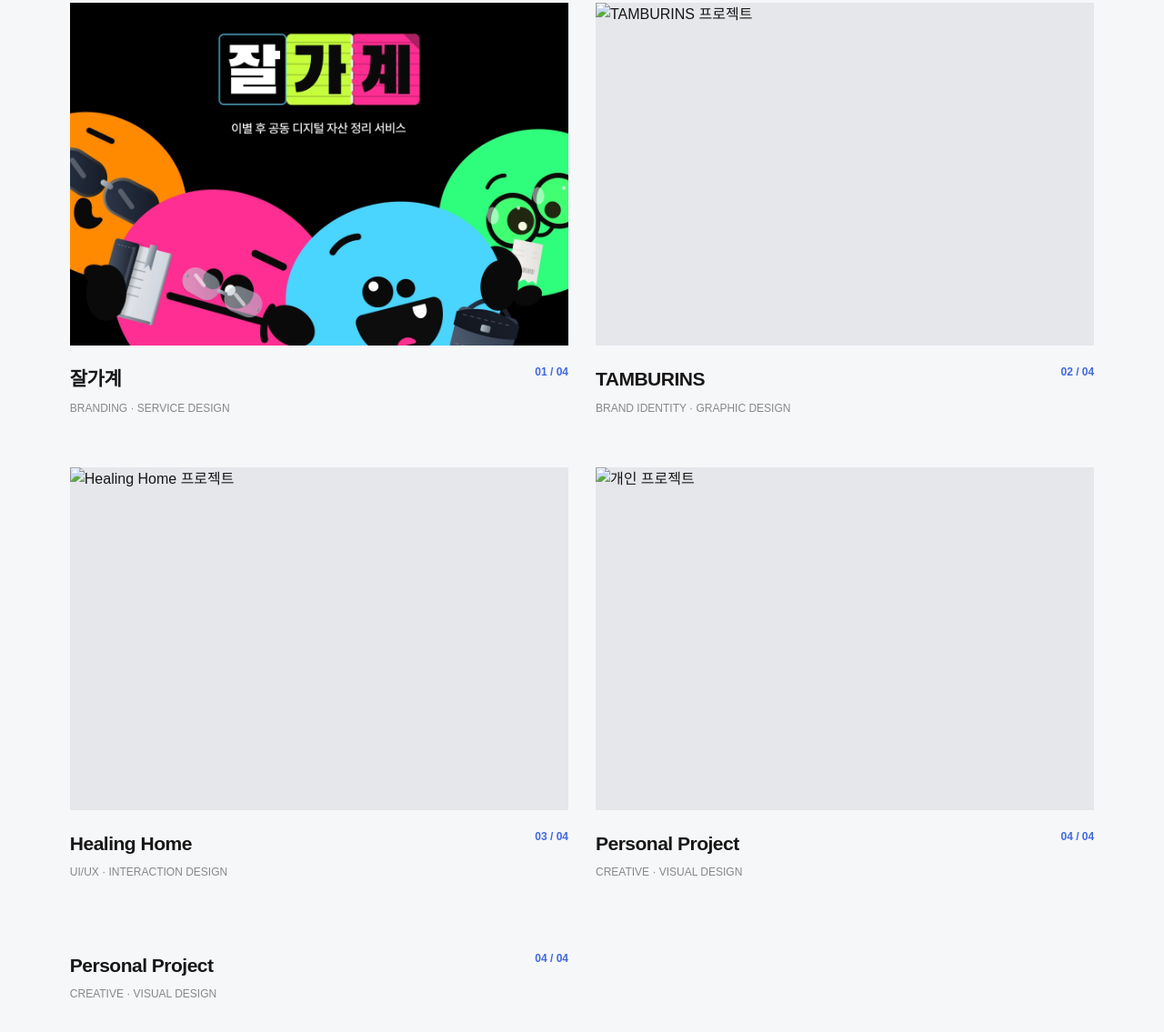
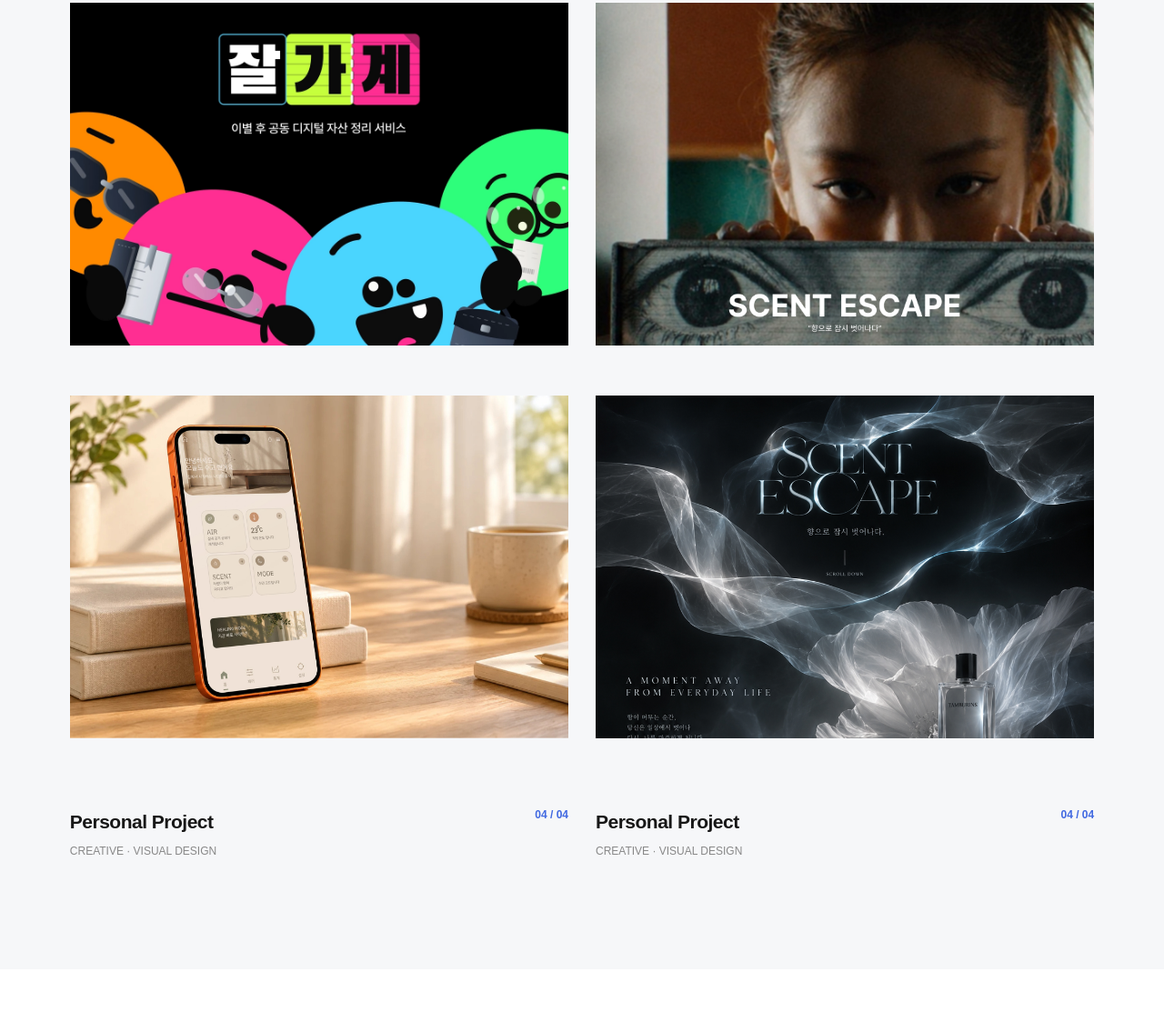
Before and after one commit to gkrtkf1/gkrtkf1.github.io, a plain HTML site: page index.html in a window 1280 px wide. Shown: the part 2524-3659 px from the top of the page at 91% size. Drawn offline with Linux system fonts and the light colour scheme; a web font is replaced by a local one.

Commit message:
Update index.html

```diff
--- a/index.html
+++ b/index.html
@@ -746,55 +746,24 @@ footer {
 
     <div class="project-grid">
 
-<!-- PROJECT 01 -->
-<a href="#contact" class="project-card">
+<!-- PROJECT 01 : 잘가계 -->
 <div class="project-image">
   <img src="이미지/project10_잘가계_info.webp" alt="잘가계 프로젝트">
 </div>
 
-  <div class="project-info">
-    <div>
-      <h3>잘가계</h3>
-      <p>BRANDING · SERVICE DESIGN</p>
-    </div>
-    <span class="project-number">01 / 04</span>
-  </div>
-</a>
-
-<!-- PROJECT 02 -->
-<a href="#contact" class="project-card">
+<!-- PROJECT 02 : TAMBURINS -->
 <div class="project-image">
-    <img src="이미지/Slide 16_9 - 1 (2).png" alt="TAMBURINS 프로젝트">
+  <img src="이미지/Slide 16_9 - 1 (2).jpg" alt="TAMBURINS 프로젝트">
 </div>
 
-  <div class="project-info">
-    <div>
-      <h3>TAMBURINS</h3>
-      <p>BRAND IDENTITY · GRAPHIC DESIGN</p>
-    </div>
-    <span class="project-number">02 / 04</span>
-  </div>
-</a>
-
-<!-- PROJECT 03 -->
-<a href="#contact" class="project-card">
+<!-- PROJECT 03 : Healing Home -->
 <div class="project-image">
-    <img src="이미지/frame-6-10-sunlit-desk 1.png" alt="Healing Home 프로젝트">
+  <img src="이미지/frame-6-10-sunlit-desk 1.jpg" alt="Healing Home 프로젝트">
 </div>
 
-  <div class="project-info">
-    <div>
-      <h3>Healing Home</h3>
-      <p>UI/UX · INTERACTION DESIGN</p>
-    </div>
-    <span class="project-number">03 / 04</span>
-  </div>
-</a>
-
-<!-- PROJECT 04 -->
-<a href="#contact" class="project-card">
+<!-- PROJECT 04 : Personal Project -->
 <div class="project-image">
-    <img src="이미지/image 11.png" alt="개인 프로젝트">
+  <img src="이미지/image 11.jpg" alt="개인 프로젝트">
 </div>
 
   <div class="project-info">
```
Lines whose indentation alone changed are shown as unchanged.
